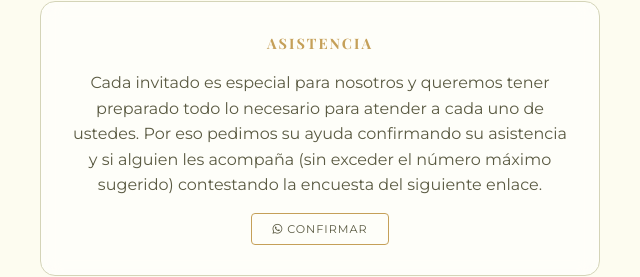
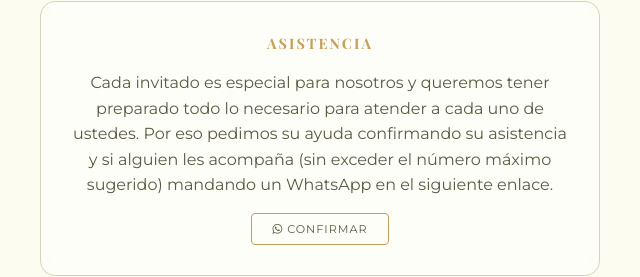
Before and after one commit to botmanMx/wedding, a plain HTML site: page index.html in a window 1280 px wide. Shown: the part 1148-1425 px from the top of the page, 320-960 px from the left. Drawn offline with nearby package versions, Linux system fonts and the light colour scheme.

Commit message:
Add files via upload

```diff
--- a/index.html
+++ b/index.html
@@ -250,7 +250,7 @@
 
             <div class="card">
                 <h3>Asistencia</h3>
-                <p>Cada invitado es especial para nosotros y queremos tener preparado todo lo necesario para atender a cada uno de ustedes. Por eso pedimos su ayuda confirmando su asistencia y si alguien les acompaña (sin exceder el número máximo sugerido) contestando la encuesta del siguiente enlace.</p>
+                <p>Cada invitado es especial para nosotros y queremos tener preparado todo lo necesario para atender a cada uno de ustedes. Por eso pedimos su ayuda confirmando su asistencia y si alguien les acompaña (sin exceder el número máximo sugerido) mandando un WhatsApp en el siguiente enlace.</p>
             <button class="btn-modal" onclick="window.open('https://wa.me/5637833170?text=Confirmar%20Mi%20Asistencia%20a%20Nuestra%20Boda%20Marlen%20y%20Mario','_blank')"><i class="fab fa-whatsapp"></i>  Confirmar</button>
             </div>
 
```
